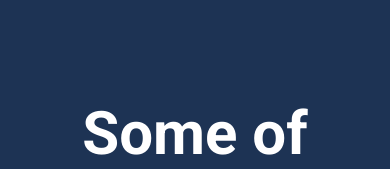
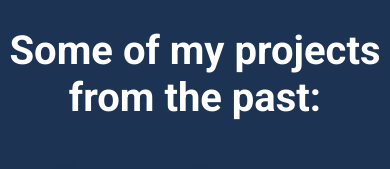
Before and after one commit to MFalahee/projectpage, a React (Vite) app: page / in a window 390 px wide. Shown: the top 169 px of the page. Built offline with nearby package versions, Linux system fonts and the light colour scheme.

Commit message:
working on styling to match 3d environment

```diff
--- a/src/App.scss
+++ b/src/App.scss
@@ -16,6 +16,12 @@ body {
   font-size: 30px;
   font-weight: 700;
   text-align: center;
+
+  // resize for mobile
+  @media (max-width: 768px) {
+    padding: 0;
+    font-size: 20px;
+  }
 }
 
 .project-grid {
--- a/src/styles/footer.scss
+++ b/src/styles/footer.scss
@@ -6,6 +6,10 @@
   width: 100%;
   display: flex;
   justify-content: center;
+  // remove for mobile
+  @media (max-width: 768px) {
+    display: none;
+  }
   .footer-content {
     width: 50%;
     display: flex;
```
